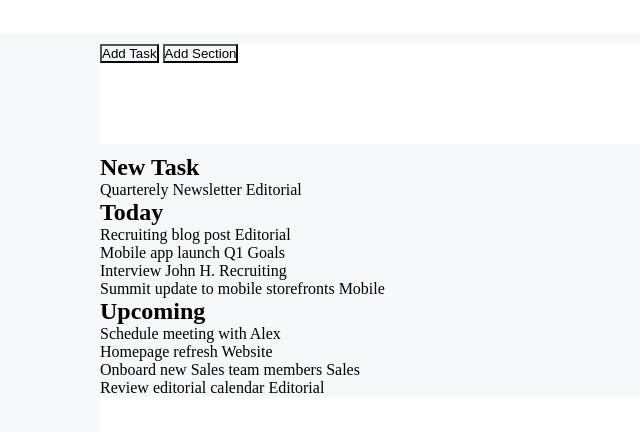
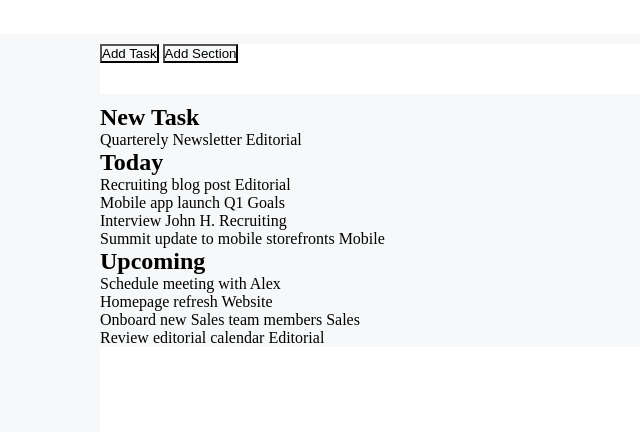
Before and after one commit to Thunderbird93/html-css-toboolist, a plain HTML site: page index.html in a window 1280 px wide. Shown: the part 56-488 px from the top of the page, without its empty margins (0-640 px from the left). Drawn offline with Linux system fonts and the light colour scheme.

Commit message:
dimmensione quadrato

```diff
--- a/style.css
+++ b/style.css
@@ -12,7 +12,7 @@
 }
 
 .tetto {
-    height: 100px;
+    height: 50px;
     width: auto;
     background-color: #FFFFFF;
     margin: 10px 100px;
```
